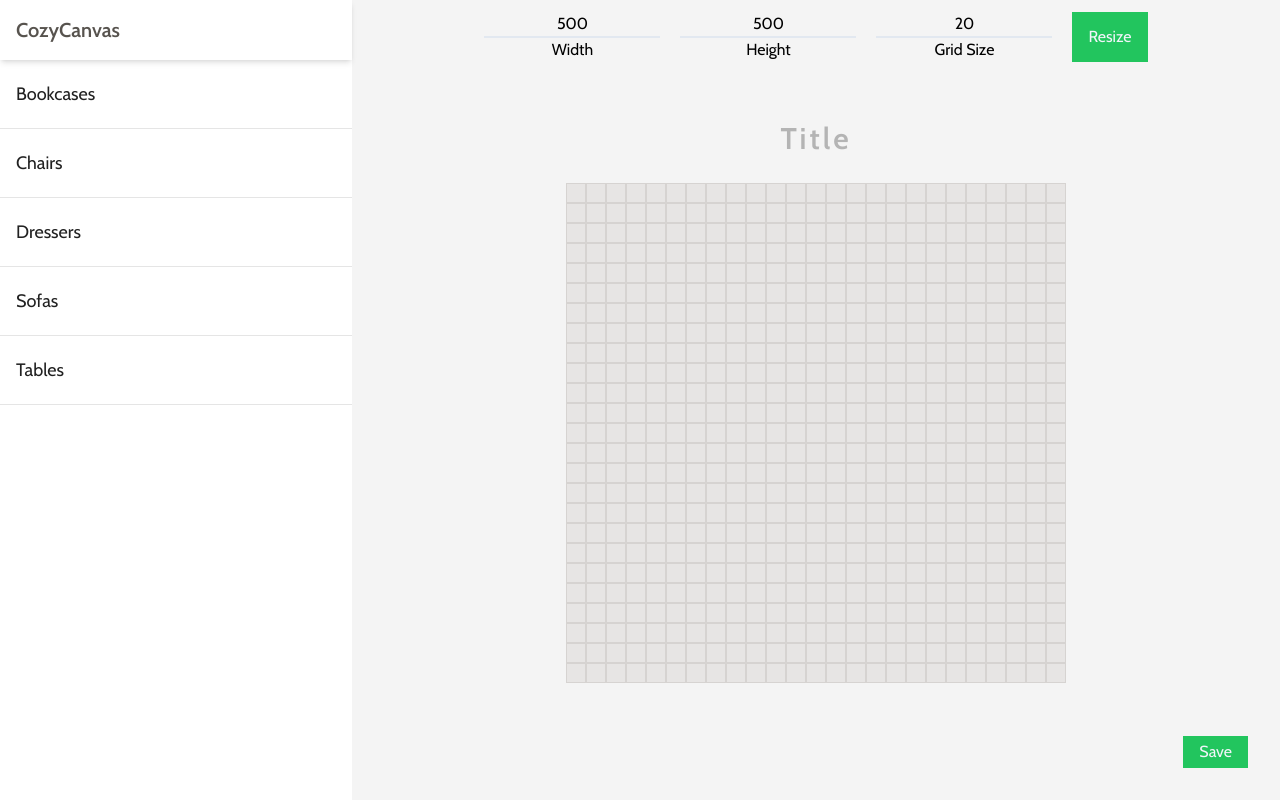
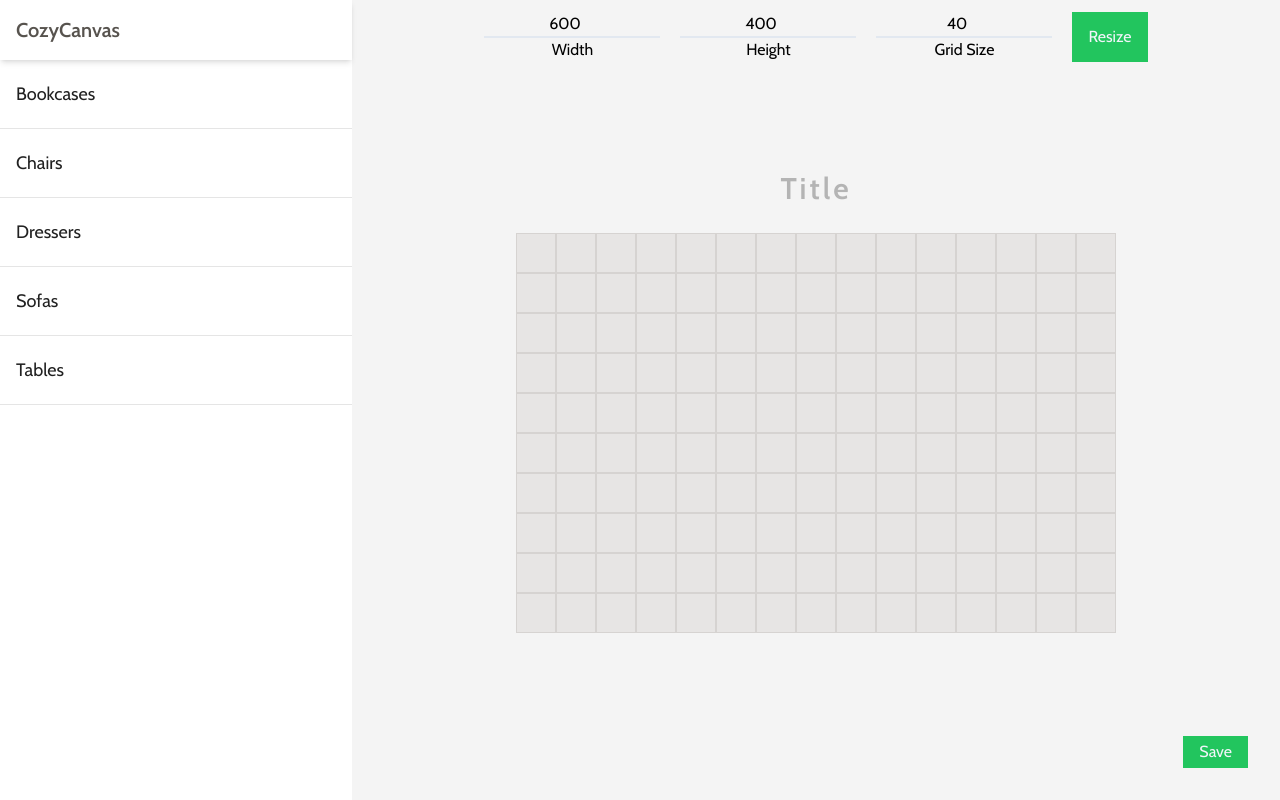
Before and after one commit to nilffej/CozyCanvas, a React (Create React App) app in the folder frontend/: page / in a window 1280 px wide. Built offline with nearby package versions, Linux system fonts and the light colour scheme.

Commit message:
Finished project

```diff
--- a/frontend/src/components/CanvasSizer.tsx
+++ b/frontend/src/components/CanvasSizer.tsx
@@ -1,30 +1,27 @@
-import { useContext } from "react";
-import { CanvasContext, CanvasContextType, CanvasDimensions } from "../routes/Planner";
+import { CanvasDimensions } from "../routes/Planner";
 
-export interface CanvasSizerProps{
+export interface CanvasSizerProps {
   setShowConfirm: any,
   setInput: any,
   input: CanvasDimensions
 };
 
-export default function CanvasSizer({setShowConfirm, setInput, input}: CanvasSizerProps) {
-  const canvasState = useContext<CanvasContextType | undefined>(CanvasContext);
-  const canvasDims = canvasState?.canvasDims;
-  const inputStyle = "tex";
-
+export default function CanvasSizer({ setShowConfirm, setInput, input }: CanvasSizerProps) {
   return (
     <div className="flex flex-row gap-5 pt-3 justify-center absolute top-0 left-0 w-full h-fit">
       <div className="flex flex-col">
         <input
           placeholder="Width"
-          type="text"
+          type="number"
           id="width"
           className="text-md text-center bg-transparent border-b-2 border-slate-200 focus:border-slate-800 outline-none hover:border-b-3 hover:border-slate-400 transition-all"
-          defaultValue={canvasDims?.width}
-          onChange={(e) => {setInput({
+          value={input.width}
+          onChange={(e) => {
+            setInput({
               ...input,
               width: Number(e.target.value),
-          })}}
+            })
+          }}
         ></input>
         <label
           className="text-center text-md"
@@ -38,14 +35,16 @@ export default function CanvasSizer({setShowConfirm, setInput, input}: CanvasSiz
       <div className="flex flex-col">
         <input
           placeholder="Height"
-          type="text"
+          type="number"
           id="height"
           className="text-md text-center bg-transparent border-b-2 border-slate-200 focus:border-slate-800 outline-none hover:border-b-3 hover:border-slate-400 transition-all"
-          defaultValue={canvasDims?.height}
-          onChange={(e) => {setInput({
+          value={input.height}
+          onChange={(e) => {
+            setInput({
               ...input,
               height: Number(e.target.value),
-          })}}
+            })
+          }}
         ></input>
         <label
           className="text-center text-md"
@@ -59,14 +58,16 @@ export default function CanvasSizer({setShowConfirm, setInput, input}: CanvasSiz
       <div className="flex flex-col">
         <input
           placeholder="Grid Size"
-          type="text"
+          type="number"
           id="gridSize"
           className="text-md text-center bg-transparent border-b-2 border-slate-200 focus:border-slate-800 outline-none hover:border-b-3 hover:border-slate-400 transition-all"
-          defaultValue={canvasDims?.gridSize}
-          onChange={(e) => {setInput({
+          value={input.gridSize}
+          onChange={(e) => {
+            setInput({
               ...input,
               gridSize: Number(e.target.value),
-          })}}
+            })
+          }}
         ></input>
         <label
           className="text-center text-md"
@@ -77,7 +78,7 @@ export default function CanvasSizer({setShowConfirm, setInput, input}: CanvasSiz
 
       </div>
 
-      <button className= "bg-green-500 text-slate-100 py-1 px-4 z-10 hover:bg-slate-200 hover:text-green-700 transition-all" onClick={() => {setShowConfirm(true)}}>Resize</button>
+      <button className="bg-green-500 text-slate-100 py-1 px-4 z-10 hover:bg-slate-200 hover:text-green-700 transition-all" onClick={() => { setShowConfirm(true) }}>Resize</button>
     </div>
   );
 }
--- a/frontend/src/routes/Planner.tsx
+++ b/frontend/src/routes/Planner.tsx
@@ -50,10 +50,12 @@ export default function Planner() {
 
   const [canvasRefs, setCanvasRefs] = useState<any[]>([]);
 
+  const [canvasTitle, setCanvasTitle] = useState<string>("");
+
   const [canvasDims, setCanvasDims] = useState<CanvasDimensions>({
-    width: 500,
-    height: 500,
-    gridSize: 20,
+    width: 600,
+    height: 400,
+    gridSize: 40,
   });
 
   const [showConfirm, setShowConfirm] = useState<boolean>(false);
@@ -79,11 +81,16 @@ export default function Planner() {
           return response.json();
         })
         .then((data) => {
-          setCanvasDims(data.canvasDims);
+          console.log(data);
           const refs = data.furniture.map(() => createRef());
-          console.log(refs);
+
           setCanvasRefs(refs);
           setFurniture(data.furniture);
+
+          setCanvasDims(data.canvasDims);
+          setInput(data.canvasDims);
+
+          setCanvasTitle(data.title);
         })
         .catch((error) => {
           console.log(error);
@@ -99,7 +106,7 @@ export default function Planner() {
       },
       body: JSON.stringify([
         {
-          title: "",
+          title: canvasTitle,
           canvasDims: canvasDims,
           furniture: furniture,
         },
@@ -146,8 +153,10 @@ export default function Planner() {
             setInput={setInput}
           ></CanvasSizer>
           <input
+            value={canvasTitle}
             placeholder="Title"
             name="Title"
+            type="text"
             className="bg-transparent focus:outline-none text-center
           text-3xl
           transition-all outline-none
@@ -162,7 +171,7 @@ export default function Planner() {
           font-semibold
           tracking-widest
         "
-            onChange={() => {}}
+            onChange={(e) => setCanvasTitle(e.target.value)}
           ></input>
           <Canvas
             furniture={furniture}
@@ -177,8 +186,9 @@ export default function Planner() {
         {showConfirm && (
           <div className="absolute top-0 left-0 z-20 w-full h-full flex flex-col justify-center items-center bg-slate-600 bg-opacity-30">
             <div className="flex flex-col justify-center gap-20 text-lg text-center w-1/2 h-1/2 bg-slate-100 items-center shadow-md shadow-slate-400">
-              Note: Furniture items currently on canvas will be deleted. Is that
-              okay?
+              <span><span className="text-red-700 font-bold">Warning:</span> Furniture items currently on the canvas will be deleted.<br />
+                Resize canvas?
+              </span>
               <div className="flex gap-20 text-md">
                 <button
                   className="px-10 py-3 bg-green-500 text-slate-100 hover:bg-slate-200 hover:text-green-700 transition-all"
```
Lines whose indentation alone changed are shown as unchanged.
